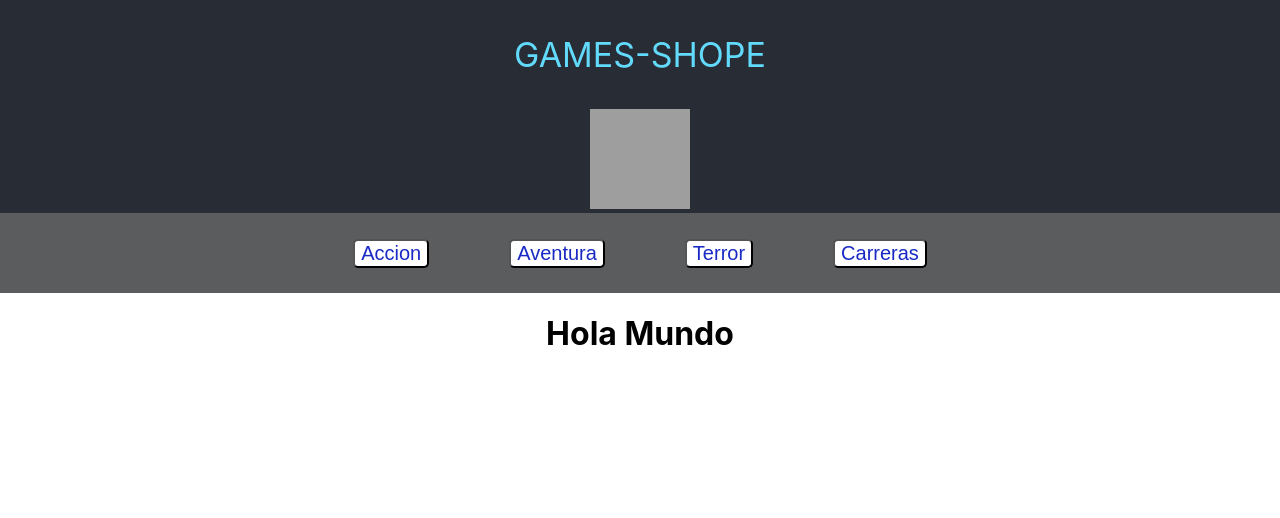
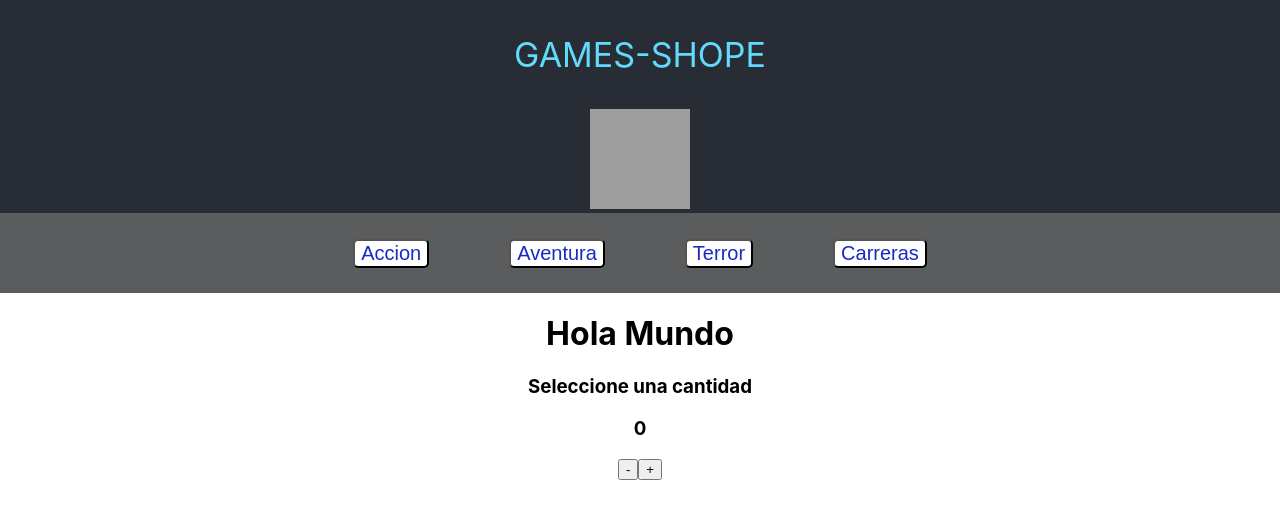
Before and after one commit to Ceballos03/App2005, a React (Create React App) app: page / in a window 1280 px wide. Shown: the top 518 px of the page. Built offline with nearby package versions, Linux system fonts and the light colour scheme; grey boxes are pictures that could not be loaded.

Commit message:
componentes2

```diff
--- a/src/App.js
+++ b/src/App.js
@@ -1,12 +1,14 @@
 import './App.css';
 import Navbar from './componentes/NavBar/NavBar';
 import ItemListContainer from './componentes/ItemListContainer';
+import FunctionCounter from './componentes/FunctionCounter/FunctionCounter';
 
 function App() {
   return (
     <div className="App">
       <Navbar />
       <ItemListContainer greeting="Hola Mundo" />
+      <FunctionCounter />
     </div>
   );
 }
--- /dev/null
+++ b/src/componentes/FunctionCounter/FunctionCounter.js
@@ -0,0 +1,26 @@
+import { useState } from "react"
+
+const FunctionCounter = (props) => {
+    const [count, setCount] = useState(0)
+
+    const decrement = () => {
+        if(count > 0) {
+            setCount(count - 1)
+        }
+    }
+
+    const increment = () => {
+        setCount(count + 1)
+    }
+
+    return(
+        <>
+            <h3>Seleccione una cantidad</h3>
+            <h3>{count}</h3>
+            <button onClick={decrement}>-</button>
+            <button onClick={increment}>+</button>
+        </>
+    )
+}
+
+export default FunctionCounter
```
